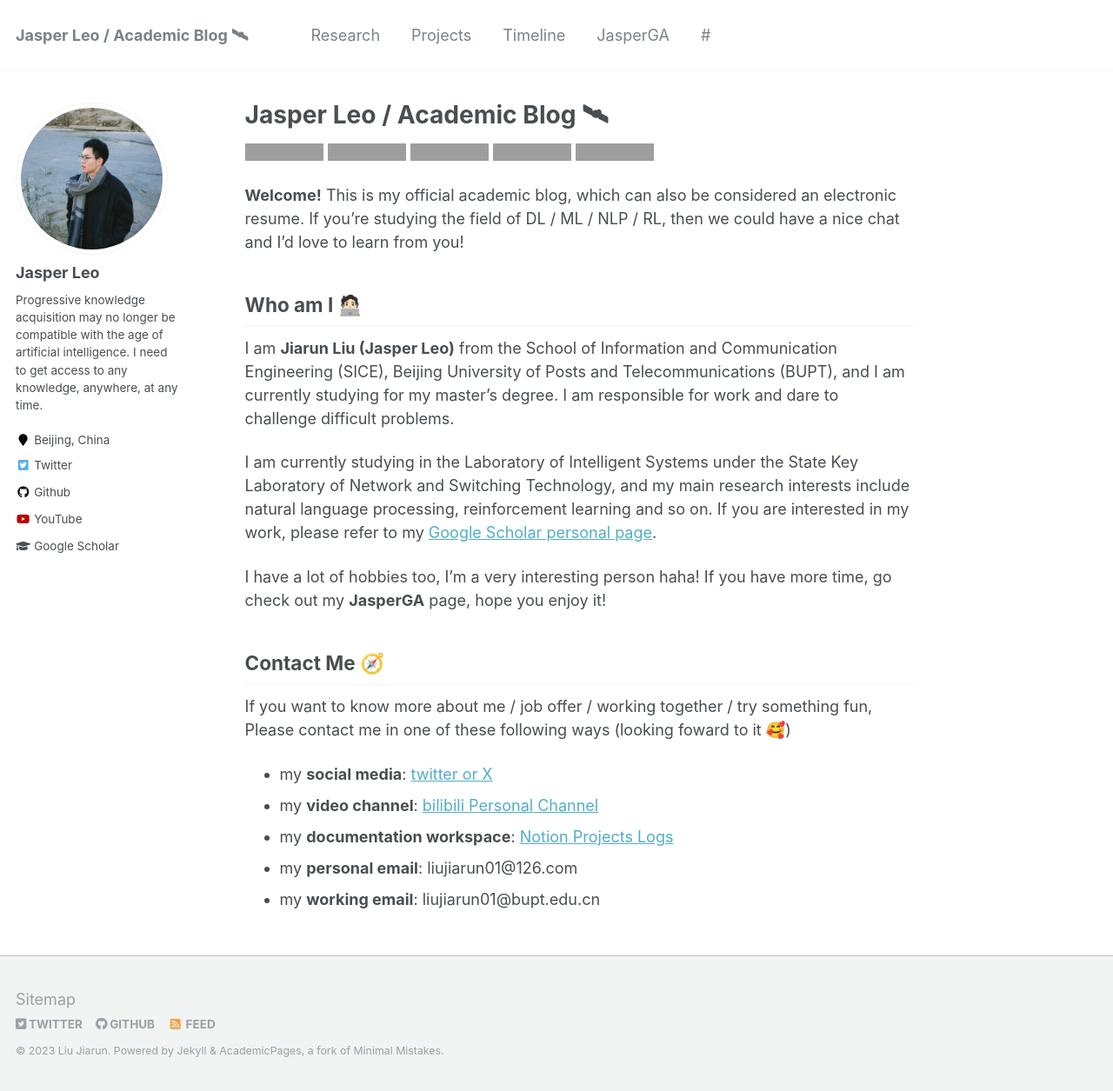
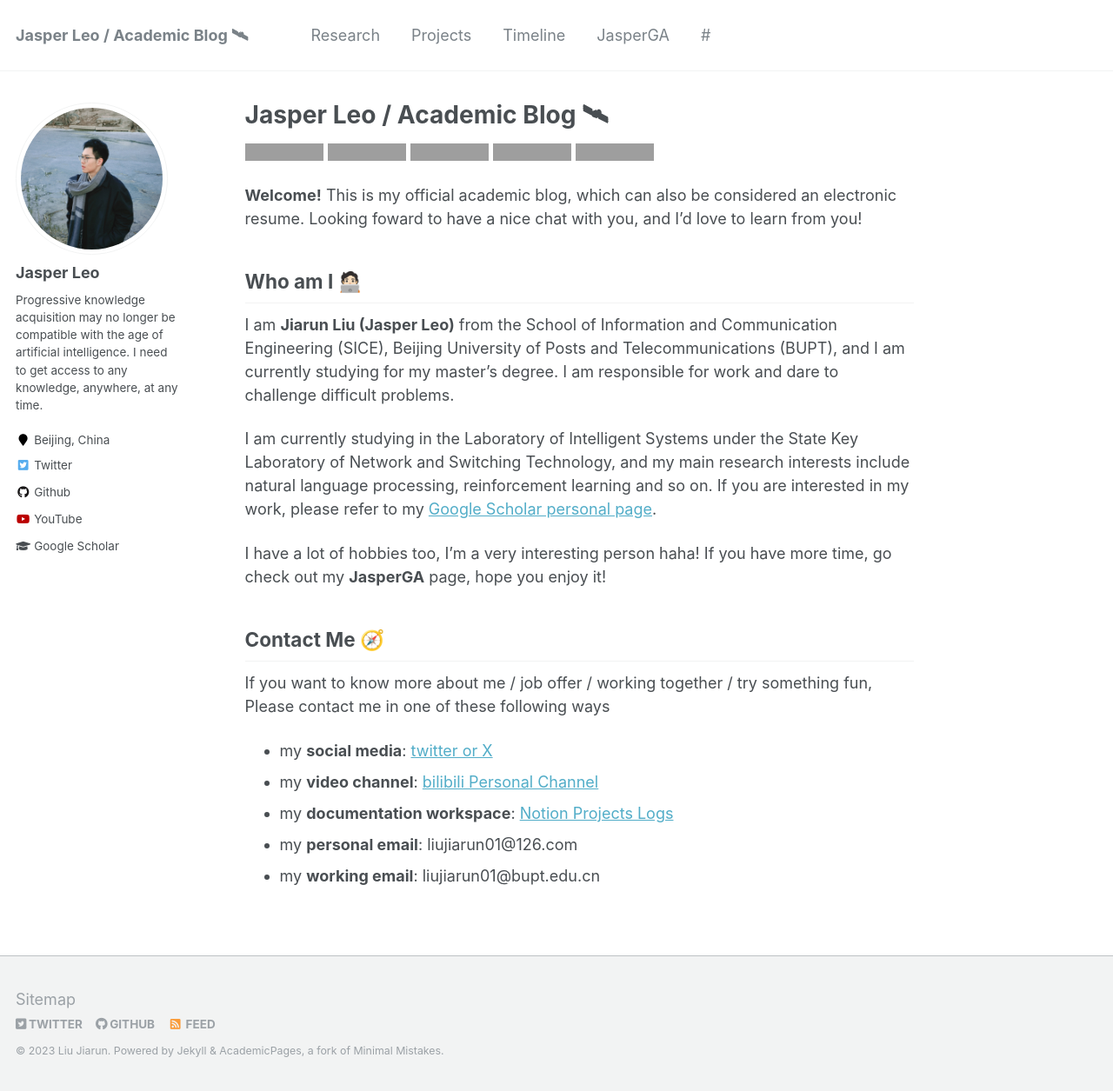
Before and after one commit to KLGR123/KLGR123.github.io, a Jekyll site: the page built from _pages/about.md, in a window 1280 px wide and 1255 px high. Shown: the whole window at 87% size. Built offline with Jekyll 4.4.1, drawn with Linux system fonts in a browser that asks for light colours; grey boxes are pictures that could not be loaded.

Commit message:
Update about.md

```diff
--- a/_pages/about.md
+++ b/_pages/about.md
@@ -18,7 +18,7 @@ redirect_from:
 
 
 
-**Welcome!** This is my official academic blog, which can also be considered an electronic resume. If you're studying the field of DL / ML / NLP / RL, then we could have a nice chat and I'd love to learn from you!
+**Welcome!** This is my official academic blog, which can also be considered an electronic resume. Looking foward to have a nice chat with you, and I'd love to learn from you!
 
 Who am I 🧑🏻‍💻
 ------
@@ -31,7 +31,7 @@ I have a lot of hobbies too, I'm a very interesting person haha! If you have mor
 
 Contact Me 🧭
 ------
-If you want to know more about me / job offer / working together / try something fun, Please contact me in one of these following ways (looking foward to it 🥰)
+If you want to know more about me / job offer / working together / try something fun, Please contact me in one of these following ways
 - my **social media**: [twitter or X](https://twitter.com/leoAK123)
 - my **video channel**: [bilibili Personal Channel](https://space.bilibili.com/474465629)
 - my **documentation workspace**: [Notion Projects Logs]([https://www.yuque.com/liujiarun-kfs4n](https://liujiarun01.notion.site/Lab-Working-b17b8d8aaa4040e0b974ca2fc96c8e0b?pvs=4))
```
